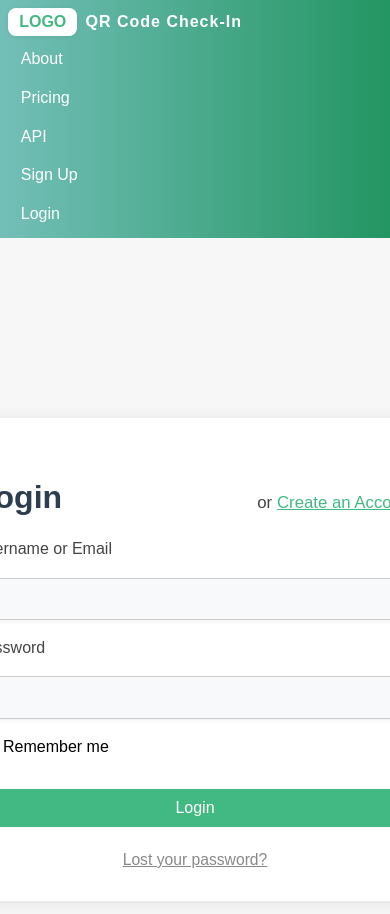
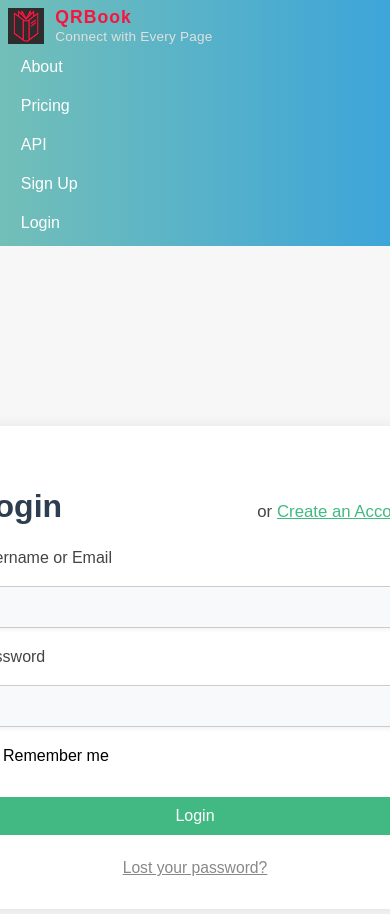
Before and after one commit to KylerCWK/check-in-prototype, a JavaScript app in the folder project/client/: page /login in a window 390 px wide. Shown: the top 914 px of the page. Built offline with nearby package versions, Linux system fonts and the light colour scheme.

Commit message:
Add logo image to NavBar and update branding elements. Added the NavBar component into RegisterPage

```diff
--- a/project/client/src/components/NavBar.vue
+++ b/project/client/src/components/NavBar.vue
@@ -2,8 +2,11 @@
   <nav class="nav-bar">
     <div class="nav-container">
       <router-link to="/" class="nav-logo">
-        <div class="logo-placeholder">LOGO</div>
-        <span class="brand-title">QR Code Check-In</span>
+        <img src="/src/assets/logo_icon.png" alt="QRBook Logo" class="logo-img" />
+        <div class="brand-block">
+          <span class="brand-title">QRBook</span>
+          <span class="brand-tagline">Connect with Every Page</span>
+        </div>
       </router-link>
       <div class="nav-links">
         <router-link to="/about" class="nav-link">About</router-link>
@@ -24,7 +27,7 @@ export default {
 
 <style scoped>
 .nav-bar {
-  background: linear-gradient(90deg, #73bfb8 0%, #239562 100%);
+  background: linear-gradient(90deg, #73bfb8 0%, #3da5d9 100%);
   padding: 0.5rem 2rem;
   color: white;
   display: flex;
@@ -45,20 +48,32 @@ export default {
   text-decoration: none;
   color: inherit;
 }
-.logo-placeholder {
-  background: #fff;
-  color: #42b983;
-  font-weight: bold;
-  border-radius: 8px;
-  padding: 0.4rem 1rem;
-  margin-right: 1rem;
-  font-size: 1.2rem;
-  box-shadow: 0 1px 4px rgba(0,0,0,0.07);
+.logo-img {
+  height: 48px;
+  width: auto;
+  margin-right: 1.2rem;
+  background: transparent;
+  border-radius: 0;
+  box-shadow: none;
+}
+.brand-block {
+  display: flex;
+  flex-direction: column;
+  align-items: flex-start;
 }
 .brand-title {
-  font-size: 1.3rem;
-  font-weight: 600;
+  font-size: 2rem;
+  font-weight: 700;
+  color: #f8143e;
   letter-spacing: 1px;
+  line-height: 1.1;
+}
+.brand-tagline {
+  font-size: 1.05rem;
+  color: #e0e0e0;
+  margin-top: 0.1rem;
+  font-weight: 400;
+  letter-spacing: 0.2px;
 }
 .nav-links {
   display: flex;
@@ -88,6 +103,12 @@ export default {
     flex-wrap: wrap;
     gap: 0.7rem;
   }
+  .brand-title {
+    font-size: 1.3rem;
+  }
+  .brand-tagline {
+    font-size: 0.95rem;
+  }
 }
 @media (max-width: 600px) {
   .nav-bar {
@@ -104,13 +125,15 @@ export default {
     align-items: flex-start;
     gap: 0.5rem;
   }
-  .logo-placeholder {
-    font-size: 1rem;
-    padding: 0.3rem 0.7rem;
-    margin-right: 0.5rem;
+  .logo-img {
+    height: 36px;
+    margin-right: 0.7rem;
   }
   .brand-title {
-    font-size: 1rem;
+    font-size: 1.1rem;
+  }
+  .brand-tagline {
+    font-size: 0.85rem;
   }
 }
 </style>
--- a/project/client/src/components/RegisterPage.vue
+++ b/project/client/src/components/RegisterPage.vue
@@ -33,9 +33,11 @@
 </template>
 
 <script>
+import NavBar from './NavBar.vue';
 import axios from 'axios';
 
 export default {
+  components: { NavBar },
   data() {
     return {
       username: '',
```
Also changed, not shown: project/client/src/assets/logo_icon.png (added).
